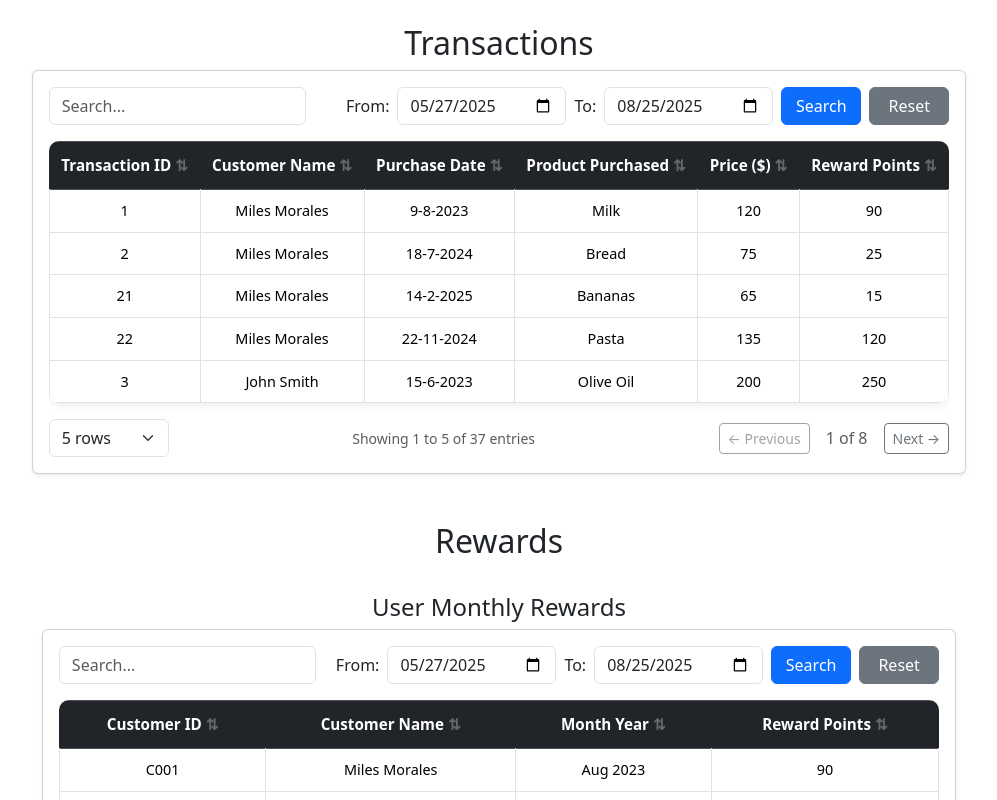
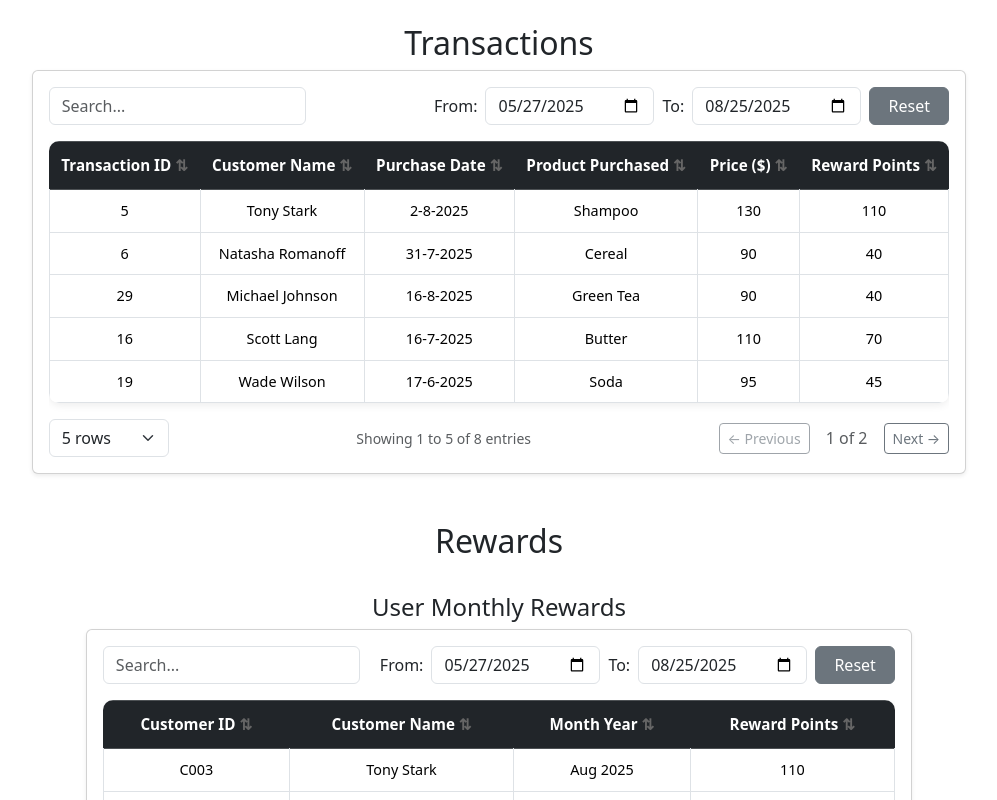
Before and after one commit to ghostgit26/Assignment, a React (Create React App) app: page / in a window 1280 px wide. Shown: the top 800 px of the page, without its empty margins (141-1138 px from the left). Built offline with nearby package versions, Linux system fonts and the light colour scheme.

Commit message:
bug fixes in date filter

```diff
--- a/src/components/DataTable/DataTable.jsx
+++ b/src/components/DataTable/DataTable.jsx
@@ -1,4 +1,4 @@
-import React, { useState, useMemo } from "react";
+import React, { useState, useMemo, useEffect } from "react";
 import TableHeader from "./TableHeader";
 import TableBody from "./TableBody";
 import SearchBar from "./SearchBar";
@@ -39,15 +39,21 @@ const DataTable = ({ data = [], columns = [] }) => {
   const [rowsPerPage, setRowsPerPage] = useState(5);
   const [fromDate, setFromDate] = useState(defaultDates.startDate);
   const [toDate, setToDate] = useState(defaultDates.endDate);
-  const [appliedFromDate, setAppliedFromDate] = useState("");
-  const [appliedToDate, setAppliedToDate] = useState("");
+  const [appliedFromDate, setAppliedFromDate] = useState(
+    defaultDates.startDate
+  );
+  const [appliedToDate, setAppliedToDate] = useState(defaultDates.endDate);
 
-  /** Handle date filter search */
-  const handleDateSearch = () => {
+  /** Automatically apply date filters when dates change */
+  useEffect(() => {
     setAppliedFromDate(fromDate);
+    setPage(1); // Reset to first page when applying new filter
+  }, [fromDate]);
+
+  useEffect(() => {
     setAppliedToDate(toDate);
     setPage(1); // Reset to first page when applying new filter
-  };
+  }, [toDate]);
 
   /** Handle date filter reset */
   const handleDateReset = () => {
@@ -92,7 +98,6 @@ const DataTable = ({ data = [], columns = [] }) => {
           toDate={toDate}
           onFromDateChange={setFromDate}
           onToDateChange={setToDate}
-          onSearchClick={handleDateSearch}
           onResetClick={handleDateReset}
         />
       </div>
--- a/src/components/DataTable/DateFilter.jsx
+++ b/src/components/DataTable/DateFilter.jsx
@@ -2,7 +2,7 @@ import React from "react";
 import PropTypes from "prop-types";
 
 /**
- * DateFilter component provides date range filtering with from and to date inputs, search and reset buttons.
+ * DateFilter component provides date range filtering with from and to date inputs and reset button.
  *
  * @component
  * @param {Object} props - Component properties.
@@ -10,7 +10,6 @@ import PropTypes from "prop-types";
  * @param {string} props.toDate - The end date for filtering.
  * @param {Function} props.onFromDateChange - Callback function to handle from date changes.
  * @param {Function} props.onToDateChange - Callback function to handle to date changes.
- * @param {Function} props.onSearchClick - Callback function to handle search button click.
  * @param {Function} props.onResetClick - Callback function to handle reset button click.
  * @returns {JSX.Element} Rendered DateFilter component.
  */
@@ -19,7 +18,6 @@ const DateFilter = ({
   toDate,
   onFromDateChange,
   onToDateChange,
-  onSearchClick,
   onResetClick,
 }) => {
   return (
@@ -48,14 +46,6 @@ const DateFilter = ({
       />
       <button
         type="button"
-        className="btn btn-primary"
-        onClick={onSearchClick}
-        style={{ minWidth: "80px" }}
-      >
-        Search
-      </button>
-      <button
-        type="button"
         className="btn btn-secondary"
         onClick={onResetClick}
         style={{ minWidth: "80px" }}
@@ -71,7 +61,6 @@ DateFilter.propTypes = {
   toDate: PropTypes.string.isRequired,
   onFromDateChange: PropTypes.func.isRequired,
   onToDateChange: PropTypes.func.isRequired,
-  onSearchClick: PropTypes.func.isRequired,
   onResetClick: PropTypes.func.isRequired,
 };
 
```
Also changed, not shown: 2 other files (tests, documents, lock files or other folders).
